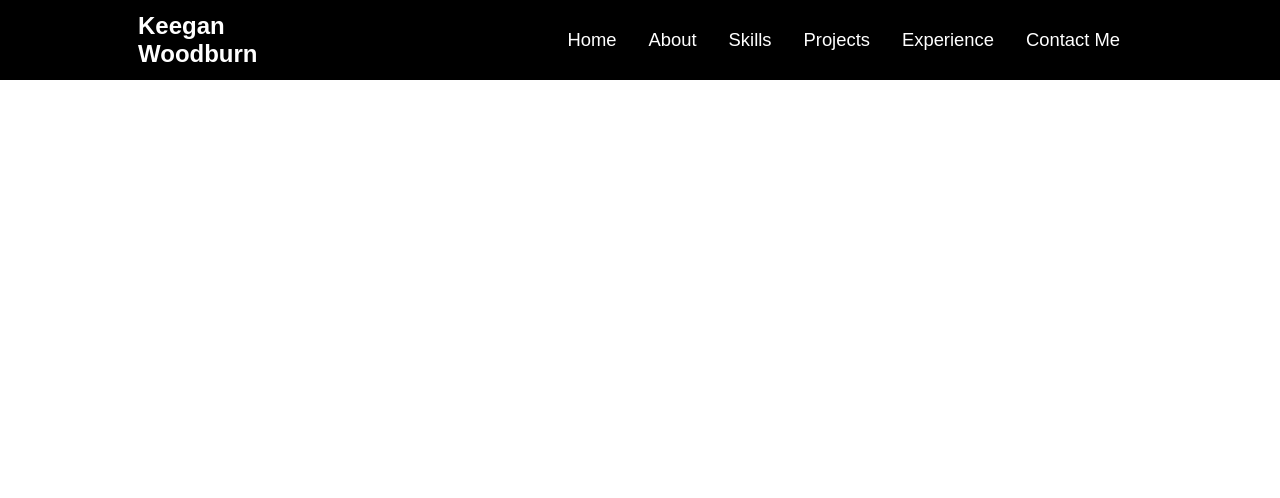
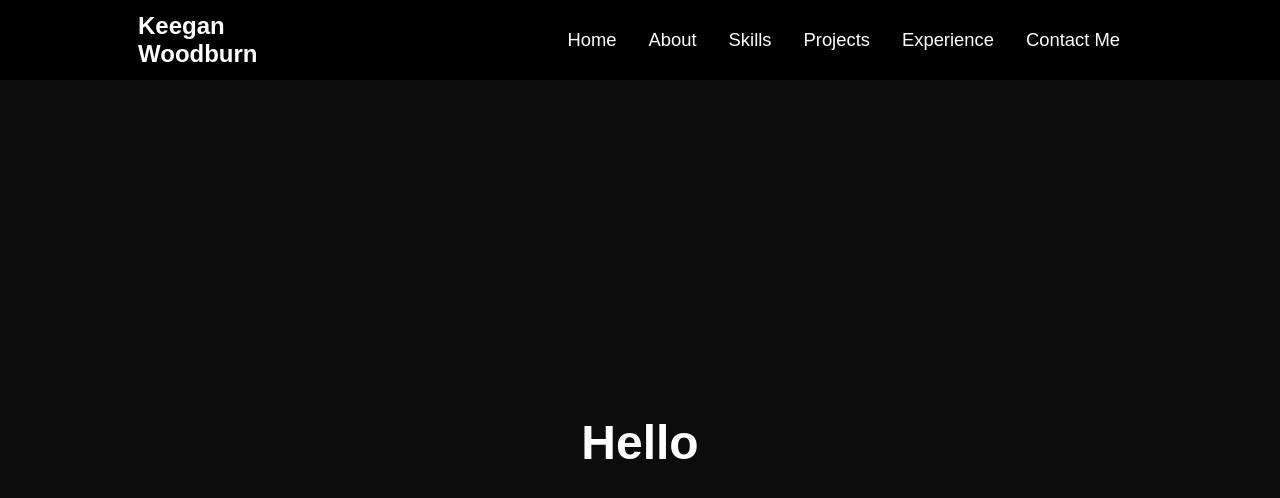
Before and after one commit to TheDeafOne/portfolio, a React (Create React App) app: page / in a window 1280 px wide. Shown: the top 498 px of the page. Built offline with nearby package versions, Linux system fonts and the light colour scheme.

Commit message:
Welcome Section barebones

```diff
--- a/src/App.js
+++ b/src/App.js
@@ -7,7 +7,6 @@
     return (
         <Router>
             <Home />
-            {/* <Home /> */}
         </Router>
     );
 }
--- /dev/null
+++ b/src/components/ButtonElement.js
@@ -0,0 +1,24 @@
+import styled from 'styled-components';
+import { Link } from 'react-scroll';
+
+export const Button = styled(Link)`
+    border-radius: 50px;
+    background: ${({ primary }) => (primary ? '#01BF71' : '#010606')}7;
+    white-space: nowrap;
+    padding: ${({ big }) => (big ? '14px 48px' : '12px 30px')};
+    color: ${({ dark }) => (dark ? '#010606' : '#fff')};
+    font-size: ${({ fontBig }) => (fontBig ? '20px' : '16px')};
+    outline: none;
+    border: none;
+    cursor: pointer;
+    display: flex;
+    justify-content: center;
+    align-items: center;
+    transition: all 0.2s ease-in-out;
+
+    &:hover {
+        transition: all 0.2s ease-in-out;
+        background: ${({ primary }) => (primary ? '#fff' : '#01BF71')}7;
+
+    }
+`
--- /dev/null
+++ b/src/components/WelcomeSection/WelcomeElements.js
@@ -0,0 +1,80 @@
+import styled from 'styled-components';
+import { MdKeyboardArrowRight, MdArrowForward } from 'react-icons/md';
+
+export const WelcomeContainer = styled.div`
+    background: #0c0c0c;
+    display: flex;
+    justify-content: center;
+    align-items: center;
+    padding: 0 30px;
+    height: 800px;
+    position: relative;
+    z-index: 1;
+`
+
+export const WelcomeBg = styled.div`
+    position: absolute;
+    top: 0;
+    right: 0;
+    bottom: 0;
+    left: 0;
+    width: 100%;
+    height: 100%;
+    overflow: hidden;
+`
+export const WelcomeContent = styled.div`
+    z-index: 3;
+    max-width: 1200px;
+    position: absolute;
+    padding: 8px 24px;
+    display: flex;
+    flex-direction: column;
+    align-items: center;
+`
+
+export const WelcomeH1 = styled.h1`
+    color: #fff;
+    font-size: 48px;
+    text-align: center;
+
+    @media screen and (max-width: 768px) {
+        font-size: 40px;
+    }
+
+    @media screen and (max-width: 480px) {
+        font-size: 32px;
+    }
+`
+
+export const WelcomeP = styled.p`
+    margin-top: 24px;
+    color: #fff;
+    font-size: 24px;
+    text-align: center;
+    max-width: 600px;
+
+    @media screen and (max-width: 768px) {
+        font-size: 24px;
+    }
+
+    @media screen and (max-width: 480px) {
+        font-size: 18px;
+    }
+`
+
+export const WelcomeBtnWrapper = styled.div`
+    margin-top: 32px;
+    display: flex;
+    flex-direction: column;
+    align-items: center;
+`
+
+export const ArrowForwards = styled(MdArrowForward)`
+    margin-left: 8px;
+    font-size: 20px;
+`
+
+export const ArrowRight = styled(MdKeyboardArrowRight) `
+    margin-left: 8px;
+    font-size: 20px;
+`
--- /dev/null
+++ b/src/components/WelcomeSection/index.js
@@ -0,0 +1,42 @@
+import React, { useState } from 'react';
+import {
+    WelcomeContainer,
+    WelcomeBg,
+    WelcomeContent,
+    WelcomeH1,
+    WelcomeBtnWrapper,
+    ArrowForwards,
+    ArrowRight
+} from './WelcomeElements';
+import { Button } from '../ButtonElement';
+
+const WelcomeSection = () => {
+    const [hover, setHover] = useState(false);
+
+    const onHover = () => {
+        setHover(!hover);
+    }
+
+    return (
+        <WelcomeContainer>
+            <WelcomeBg />
+
+            <WelcomeContent>
+                <WelcomeH1>
+                    Hello
+                </WelcomeH1>
+                <WelcomeBtnWrapper>
+                    <Button
+                    primary='true'
+                    dark='true'
+                    onMouseEnter={onHover}
+                    onMouseLeave={onHover}>
+                        Go fuck yourself {hover ? <ArrowForwards /> : <ArrowRight />}
+                    </Button>
+                </WelcomeBtnWrapper>
+            </WelcomeContent>
+        </WelcomeContainer>
+    )
+}
+
+export default WelcomeSection
--- a/src/pages/index.js
+++ b/src/pages/index.js
@@ -1,6 +1,7 @@
 import React, { useState } from 'react';
 import Sidebar from '../components/Sidebar';
 import Navbar from '../components/Navbar';
+import WelcomeSection from '../components/WelcomeSection';
 
 const Home = () => {
     const [isOpen, setIsOpen] = useState(false);
@@ -13,6 +14,7 @@
     <>
         <Navbar toggle={toggle}/>
         <Sidebar isOpen={isOpen} toggle={toggle}/>
+        <WelcomeSection />
     </>
     )
 }
```
